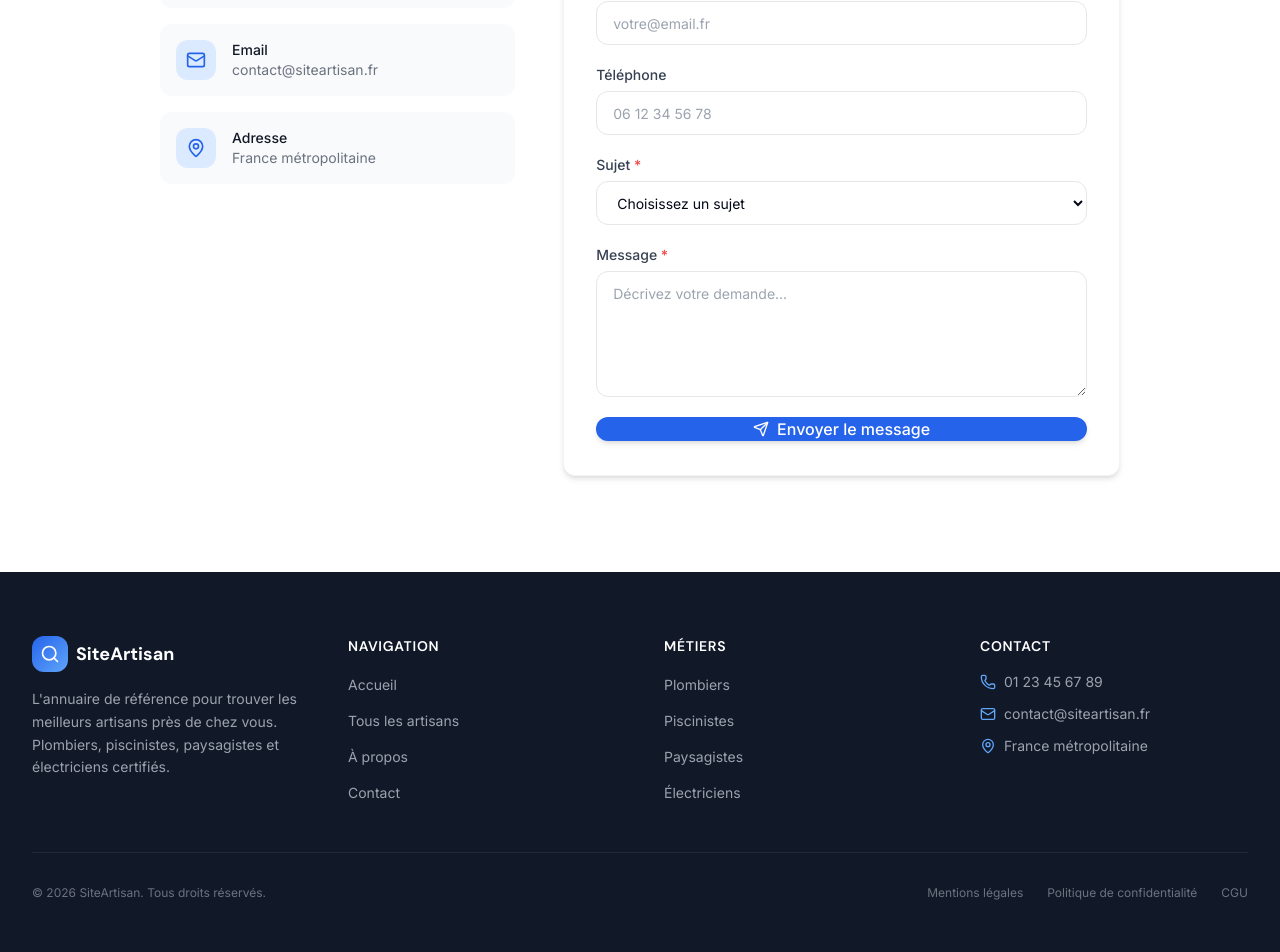
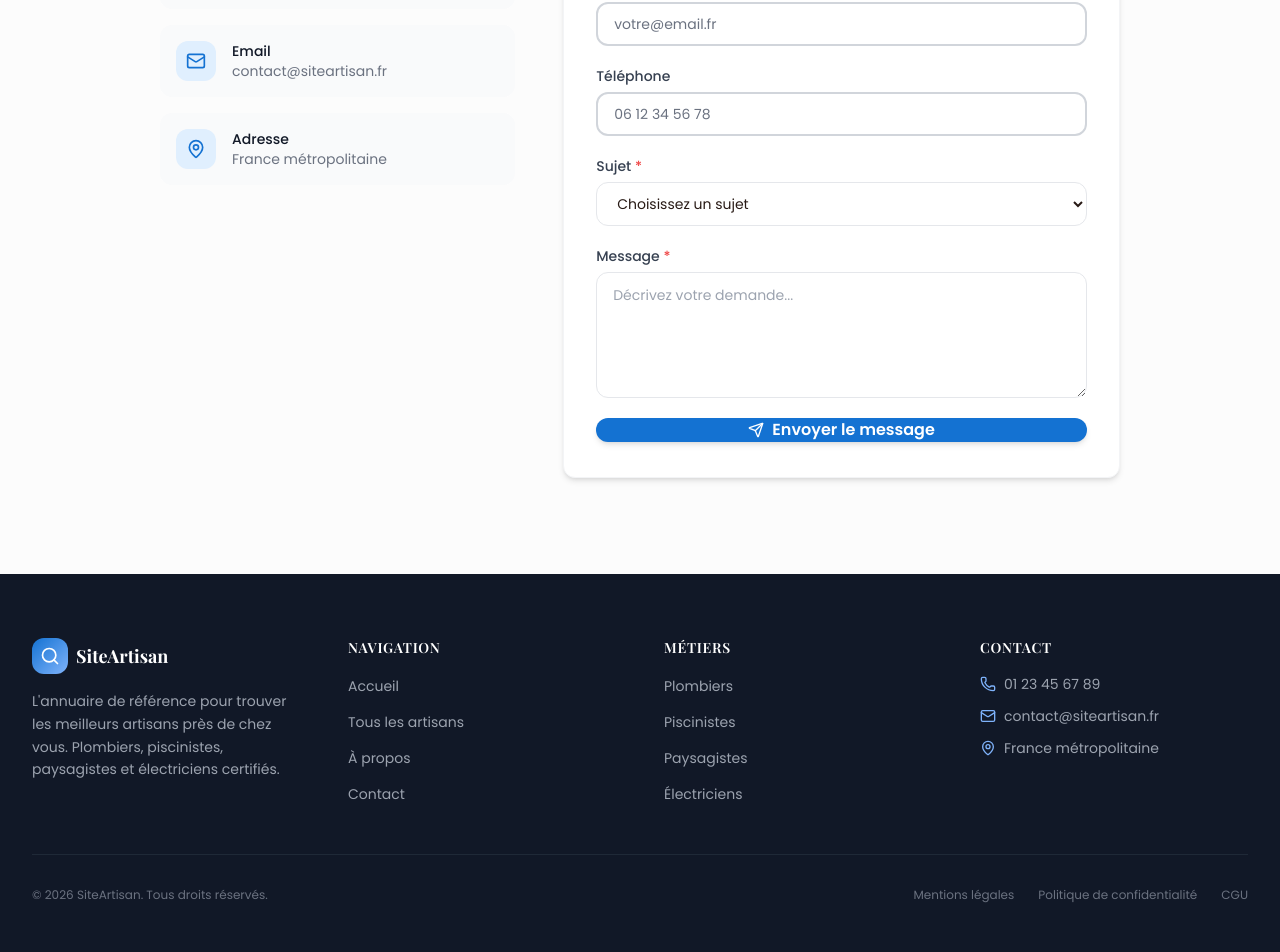
Before and after one commit to agencecelexia-dotcom/siteartisan, a Next.js app: page /contact in a window 1280 px wide. Shown: the part 701-1653 px from the top of the page. Built offline with nearby package versions, Linux system fonts and the light colour scheme.

Commit message:
design: redesign UI with better accessibility and contrast

```diff
--- a/src/app/globals.css
+++ b/src/app/globals.css
@@ -1,4 +1,4 @@
-@import url('https://fonts.googleapis.com/css2?family=DM+Sans:ital,opsz,wght@0,9..40,100..1000;1,9..40,100..1000&family=Inter:wght@300;400;500;600;700;800;900&display=swap');
+@import url('https://fonts.googleapis.com/css2?family=Playfair+Display:wght@600;700;800&family=Poppins:wght@300;400;500;600;700;800&display=swap');
 
 @tailwind base;
 @tailwind components;
@@ -6,25 +6,25 @@
 
 @layer base {
   :root {
-    --background: 0 0% 100%;
-    --foreground: 222.2 84% 4.9%;
+    --background: 0 0% 99%;
+    --foreground: 15 30% 12%;
     --card: 0 0% 100%;
-    --card-foreground: 222.2 84% 4.9%;
+    --card-foreground: 15 30% 12%;
     --popover: 0 0% 100%;
-    --popover-foreground: 222.2 84% 4.9%;
-    --primary: 221.2 83.2% 53.3%;
-    --primary-foreground: 210 40% 98%;
-    --secondary: 210 40% 96.1%;
-    --secondary-foreground: 222.2 47.4% 11.2%;
-    --muted: 210 40% 96.1%;
-    --muted-foreground: 215.4 16.3% 46.9%;
-    --accent: 210 40% 96.1%;
-    --accent-foreground: 222.2 47.4% 11.2%;
-    --destructive: 0 84.2% 60.2%;
-    --destructive-foreground: 210 40% 98%;
-    --border: 214.3 31.8% 91.4%;
-    --input: 214.3 31.8% 91.4%;
-    --ring: 221.2 83.2% 53.3%;
+    --popover-foreground: 15 30% 12%;
+    --primary: 209 89% 51%;
+    --primary-foreground: 0 0% 100%;
+    --secondary: 25 95% 53%;
+    --secondary-foreground: 0 0% 100%;
+    --accent: 8 86% 54%;
+    --accent-foreground: 0 0% 100%;
+    --muted: 0 0% 60%;
+    --muted-foreground: 0 0% 40%;
+    --destructive: 0 84% 60%;
+    --destructive-foreground: 0 0% 100%;
+    --border: 0 0% 88%;
+    --input: 0 0% 95%;
+    --ring: 209 89% 51%;
     --radius: 0.75rem;
   }
 }
@@ -46,10 +46,10 @@
     text-wrap: balance;
   }
   .gradient-primary {
-    @apply bg-gradient-to-r from-primary-600 to-primary-400;
+    @apply bg-gradient-to-r from-primary to-blue-600;
   }
   .gradient-hero {
-    background: linear-gradient(135deg, #1e3a8a 0%, #2563eb 50%, #3b82f6 100%);
+    background: linear-gradient(135deg, #0E5AA8 0%, #1472D2 50%, #2B7FD8 100%);
   }
 }
 
@@ -58,17 +58,17 @@ html {
   scroll-behavior: smooth;
 }
 
-/* Custom scrollbar */
+/* Custom scrollbar - Accessible */
 ::-webkit-scrollbar {
-  width: 8px;
+  width: 12px;
 }
 ::-webkit-scrollbar-track {
-  background: #f1f5f9;
+  background: #f0f0f0;
 }
 ::-webkit-scrollbar-thumb {
-  background: #94a3b8;
-  border-radius: 4px;
+  background: #1472D2;
+  border-radius: 6px;
 }
 ::-webkit-scrollbar-thumb:hover {
-  background: #64748b;
+  background: #0E5AA8;
 }
--- a/src/components/layout/Header.tsx
+++ b/src/components/layout/Header.tsx
@@ -17,19 +17,19 @@ export default function Header() {
   ]
 
   return (
-    <header className="sticky top-0 z-50 w-full bg-white/95 backdrop-blur-md border-b border-gray-100 shadow-sm">
+    <header className="sticky top-0 z-50 w-full bg-white border-b-2 border-gray-200 shadow-sm">
       <div className="max-w-7xl mx-auto px-4 sm:px-6 lg:px-8">
         <div className="flex items-center justify-between h-16 md:h-18">
           {/* Logo */}
           <Link href="/" className="flex items-center gap-2 group">
-            <div className="w-9 h-9 bg-gradient-to-br from-primary to-primary-400 rounded-lg flex items-center justify-center shadow-md group-hover:shadow-lg transition-shadow">
+            <div className="w-9 h-9 bg-gradient-to-br from-primary to-primary-700 rounded-lg flex items-center justify-center shadow-md group-hover:shadow-lg transition-shadow">
               <Search className="w-5 h-5 text-white" />
             </div>
             <div className="flex flex-col">
-              <span className="text-lg font-heading font-bold text-gray-900 leading-tight">
+              <span className="text-lg font-heading font-bold text-foreground leading-tight">
                 SiteArtisan
               </span>
-              <span className="text-[10px] text-gray-400 leading-tight hidden sm:block">
+              <span className="text-[10px] text-muted-foreground leading-tight hidden sm:block">
                 Annuaire des artisans
               </span>
             </div>
@@ -41,7 +41,7 @@ export default function Header() {
               <Link
                 key={link.href}
                 href={link.href}
-                className="px-4 py-2 text-sm font-medium text-gray-600 hover:text-primary rounded-lg hover:bg-primary-50 transition-all duration-200"
+                className="px-4 py-2 text-sm font-semibold text-foreground hover:text-primary rounded-lg hover:bg-blue-50 transition-all duration-200"
               >
                 {link.label}
               </Link>
--- a/src/components/ui/button.tsx
+++ b/src/components/ui/button.tsx
@@ -4,22 +4,22 @@ import { cva, type VariantProps } from "class-variance-authority"
 import { cn } from "@/lib/utils"
 
 const buttonVariants = cva(
-  "inline-flex items-center justify-center whitespace-nowrap rounded-lg text-sm font-medium transition-all duration-200 focus-visible:outline-none focus-visible:ring-2 focus-visible:ring-ring focus-visible:ring-offset-2 disabled:pointer-events-none disabled:opacity-50",
+  "inline-flex items-center justify-center whitespace-nowrap rounded-lg text-sm font-semibold transition-all duration-200 focus-visible:outline-none focus-visible:ring-3 focus-visible:ring-ring focus-visible:ring-offset-2 disabled:pointer-events-none disabled:opacity-60 disabled:cursor-not-allowed",
   {
     variants: {
       variant: {
-        default: "bg-primary text-white shadow-md hover:bg-primary-700 hover:shadow-lg active:scale-[0.98]",
-        secondary: "bg-secondary text-white shadow-md hover:bg-secondary-600 hover:shadow-lg active:scale-[0.98]",
-        destructive: "bg-destructive text-destructive-foreground shadow-sm hover:bg-destructive/90",
-        outline: "border-2 border-primary text-primary bg-transparent hover:bg-primary hover:text-white",
-        ghost: "hover:bg-gray-100 text-gray-700",
+        default: "bg-primary text-white shadow-md hover:bg-primary-800 hover:shadow-lg active:scale-[0.98]",
+        secondary: "bg-secondary text-white shadow-md hover:bg-secondary-700 hover:shadow-lg active:scale-[0.98]",
+        destructive: "bg-destructive text-destructive-foreground shadow-sm hover:bg-red-700",
+        outline: "border-2 border-primary text-primary bg-white hover:bg-primary hover:text-white",
+        ghost: "hover:bg-gray-100 text-foreground hover:text-primary",
         link: "text-primary underline-offset-4 hover:underline",
       },
       size: {
         default: "h-11 px-6 py-2",
         sm: "h-9 rounded-md px-4 text-xs",
         lg: "h-13 rounded-xl px-8 text-base",
-        xl: "h-14 rounded-xl px-10 text-lg",
+        xl: "h-14 rounded-xl px-10 text-lg font-bold",
         icon: "h-10 w-10",
       },
     },
--- a/src/components/ui/input.tsx
+++ b/src/components/ui/input.tsx
@@ -9,7 +9,7 @@ const Input = React.forwardRef<HTMLInputElement, InputProps>(
       <input
         type={type}
         className={cn(
-          "flex h-11 w-full rounded-lg border border-gray-200 bg-white px-4 py-2 text-sm ring-offset-background file:border-0 file:bg-transparent file:text-sm file:font-medium placeholder:text-gray-400 focus-visible:outline-none focus-visible:ring-2 focus-visible:ring-primary/30 focus-visible:border-primary disabled:cursor-not-allowed disabled:opacity-50 transition-all duration-200",
+          "flex h-11 w-full rounded-lg border-2 border-gray-300 bg-white px-4 py-2 text-sm text-foreground ring-offset-background file:border-0 file:bg-transparent file:text-sm file:font-medium placeholder:text-gray-500 focus-visible:outline-none focus-visible:ring-3 focus-visible:ring-primary focus-visible:border-primary disabled:cursor-not-allowed disabled:opacity-50 disabled:bg-gray-100 transition-all duration-200",
           className
         )}
         ref={ref}
--- a/tailwind.config.ts
+++ b/tailwind.config.ts
@@ -16,36 +16,45 @@ const config: Config = {
         background: "hsl(var(--background))",
         foreground: "hsl(var(--foreground))",
         primary: {
-          DEFAULT: "#2563EB",
-          50: "#EFF6FF",
-          100: "#DBEAFE",
-          200: "#BFDBFE",
-          300: "#93C5FD",
-          400: "#60A5FA",
-          500: "#3B82F6",
-          600: "#2563EB",
-          700: "#1D4ED8",
-          800: "#1E40AF",
-          900: "#1E3A8A",
+          DEFAULT: "#1472D2",
+          50: "#F0F7FF",
+          100: "#E0EFFE",
+          200: "#C7E1FE",
+          300: "#A4CCFD",
+          400: "#7FB3FB",
+          500: "#5B99F7",
+          600: "#2B7FD8",
+          700: "#1472D2",
+          800: "#0E5AA8",
+          900: "#0A3D7A",
           foreground: "#FFFFFF",
         },
         secondary: {
-          DEFAULT: "#F59E0B",
-          50: "#FFFBEB",
-          100: "#FEF3C7",
-          200: "#FDE68A",
-          300: "#FCD34D",
-          400: "#FBBF24",
-          500: "#F59E0B",
-          600: "#D97706",
-          700: "#B45309",
-          800: "#92400E",
-          900: "#78350F",
+          DEFAULT: "#E65D24",
+          50: "#FFF5EB",
+          100: "#FFE8D6",
+          200: "#FDD0AE",
+          300: "#FCB37D",
+          400: "#FB8F4A",
+          500: "#F56830",
+          600: "#E65D24",
+          700: "#C73D11",
+          800: "#9D2A0B",
+          900: "#6B1A04",
           foreground: "#FFFFFF",
         },
         accent: {
-          DEFAULT: "hsl(var(--accent))",
-          foreground: "hsl(var(--accent-foreground))",
+          DEFAULT: "#D24545",
+          50: "#FEF2F2",
+          100: "#FEE2E2",
+          200: "#FECACA",
+          300: "#FCA5A5",
+          400: "#F87171",
+          500: "#EF4444",
+          600: "#D24545",
+          700: "#B91C1C",
+          800: "#7F1D1D",
+          foreground: "#FFFFFF",
         },
         muted: {
           DEFAULT: "hsl(var(--muted))",
@@ -56,19 +65,19 @@ const config: Config = {
           foreground: "hsl(var(--card-foreground))",
         },
         destructive: {
-          DEFAULT: "#EF4444",
+          DEFAULT: "#DC2626",
           foreground: "#FFFFFF",
         },
         trade: {
-          plombier: "#3B82F6",
-          pisciniste: "#06B6D4",
-          paysagiste: "#22C55E",
-          electricien: "#F59E0B",
+          plombier: "#1472D2",
+          pisciniste: "#0891B2",
+          paysagiste: "#15803D",
+          electricien: "#EA580C",
         },
       },
       fontFamily: {
-        sans: ["Inter", "system-ui", "sans-serif"],
-        heading: ["DM Sans", "Inter", "system-ui", "sans-serif"],
+        sans: ["Poppins", "system-ui", "sans-serif"],
+        heading: ["Playfair Display", "Poppins", "system-ui", "sans-serif"],
       },
       borderRadius: {
         lg: "var(--radius)",
```
Also changed, not shown: 1 other file (tests, documents, lock files or other folders).
